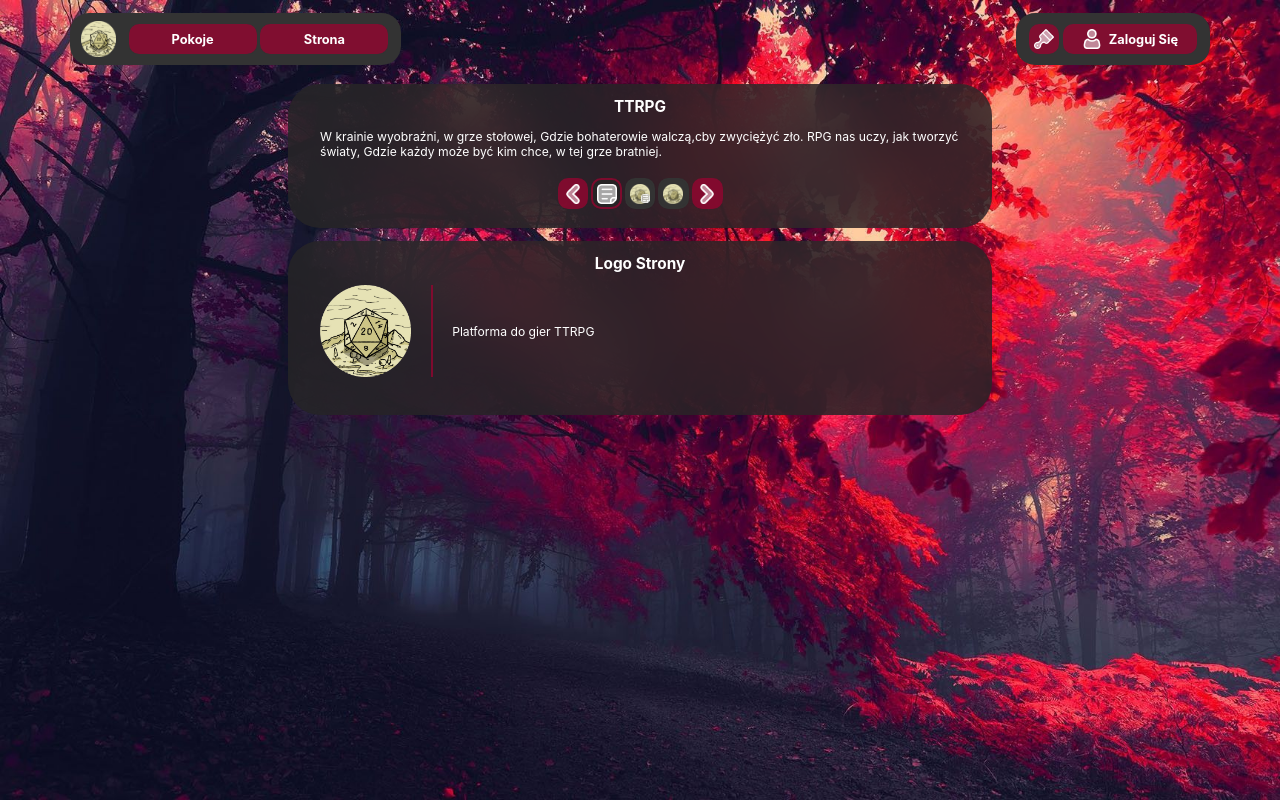
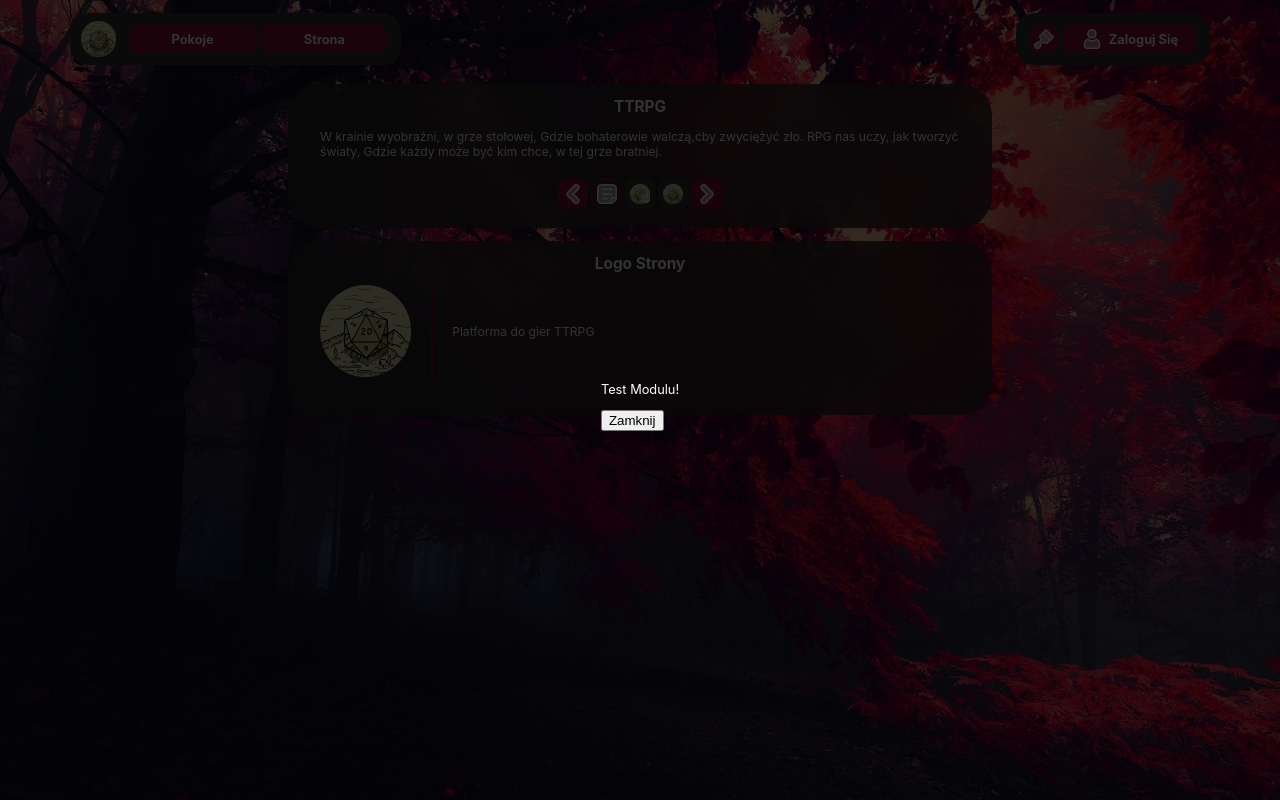
Before and after one commit to D1025/ttrpg-project, a React (Create React App) app in the folder frontend/: page / in a window 1280 px wide. Built offline with nearby package versions, Linux system fonts and the light colour scheme.

Commit message:
Poprawki

```diff
--- a/frontend/src/App.js
+++ b/frontend/src/App.js
@@ -9,7 +9,7 @@ import {
     XHeaderPrawy,
     XRObiekt,
     XPPrzycisk,
-    XImput,
+    // XImput,
     ModulTest
 } from "./NovaX";
 import React from "react";
@@ -47,7 +47,7 @@ function App()
 
                 <XHeaderPrawy>
                     <XPPrzycisk active={false} src={"./Ikonki/Style.png"}/>
-                    <XPPrzycisk active={false} tittle={"Zaloguj Się"} src={"./Ikonki/Konto.png"} width={1} onClick={""}/>
+                    <XPPrzycisk active={false} tittle={"Zaloguj Się"} src={"./Ikonki/Konto.png"} width={1} onClick={ModulTest}/>
                 </XHeaderPrawy>
             </XHeader>
 
@@ -65,7 +65,7 @@ function App()
                 </XRObiekt>
             </main>
 
-            {/*<ModulTest/>*/}
+            <ModulTest/>
         </>
     );
 }
--- a/frontend/src/NovaX/Funkcje/XModuly/ModulTest.js
+++ b/frontend/src/NovaX/Funkcje/XModuly/ModulTest.js
@@ -6,7 +6,7 @@ function ModulTest()
     // Przykłdowy Moduł.
     const renderZawartosc = (zamknij) => (
         <div>
-            <p>To jest zawartość modulu!</p>
+            <p>Test Modulu!</p>
             <button onClick={zamknij}>Zamknij</button>
         </div>
     );
```
